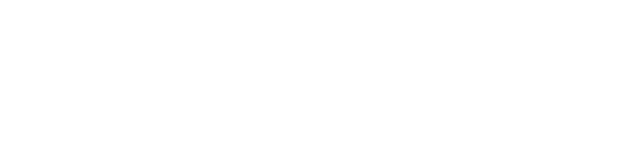
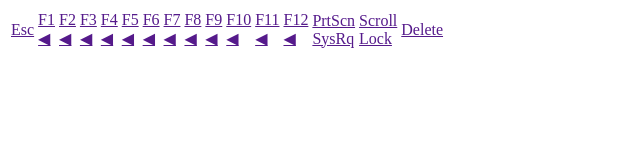
Before and after one commit to poopierosary/frontendstuff, a plain HTML site: page keyboard/index.html in a window 1280 px wide. Shown: the whole page, without its empty margins (0-640 px from the left). Drawn offline with Linux system fonts and the light colour scheme.

Commit message:
base layout.

```diff
--- a/keyboard/index.html
+++ b/keyboard/index.html
@@ -4,7 +4,7 @@
 
 	<!-- Meta tags -->
 	<meta http-equiv="x-ua-compatible" content="IE=11" charset="utf-8">
-	<title>Base setup for html, css, and javascript stuff</title>
+	<title>Keyboard</title>
 	<meta name="description" content="">
 	<meta name="viewport" content="width=device-width, intial-scale=1">
 
@@ -15,5 +15,32 @@
   <![endif]-->
 </head>
 <body>
+	<div class="wrapper">
+		<table>
+			<tr>
+				<!-- end of F keys -->
+				<td><a href="">Esc</a></td>
+				<td><a href="">F1<br><span>◀</span></a></td>
+				<td><a href="">F2<br><span>◀</span></a></td>
+				<td><a href="">F3<br><span>◀</span></a></td>
+				<td><a href="">F4<br><span>◀</span></a></td>
+				<td><a href="">F5<br><span>◀</span></a></td>
+				<td><a href="">F6<br><span>◀</span></a></td>
+				<td><a href="">F7<br><span>◀</span></a></td>
+				<td><a href="">F8<br><span>◀</span></a></td>
+				<td><a href="">F9<br><span>◀</span></a></td>
+				<td><a href="">F10<br><span>◀</span></a></td>
+				<td><a href="">F11<br><span>◀</span></a></td>
+				<td><a href="">F12<br><span>◀</span></a></td>
+				<!-- end of F keys -->
+
+				<!-- Start of Three Keys -->
+				<td><a href="">PrtScn<br>SysRq</a></td>
+				<td><a href="">Scroll<br>Lock</a></td>
+				<td><a href="">Delete</a></td>
+				<!-- end of Three Keys -->
+			</tr>
+		</table>
+	</div>
 </body>
 </html>
```
Also changed, not shown: keyboard/src/styles/main.css (added).
